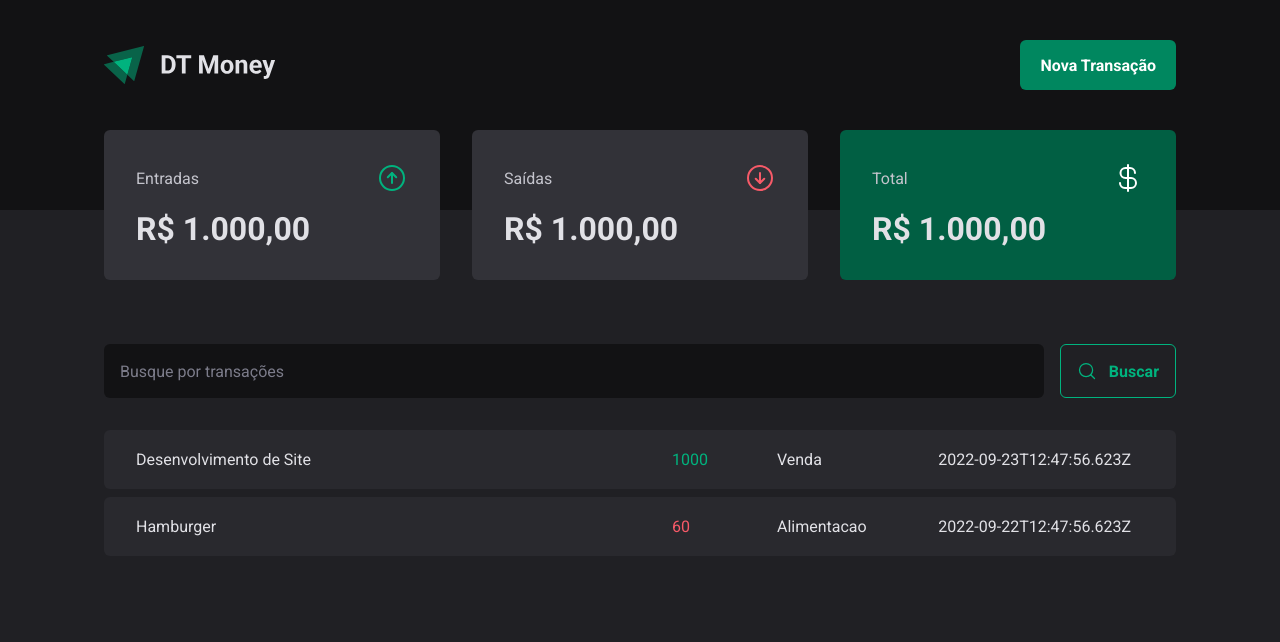
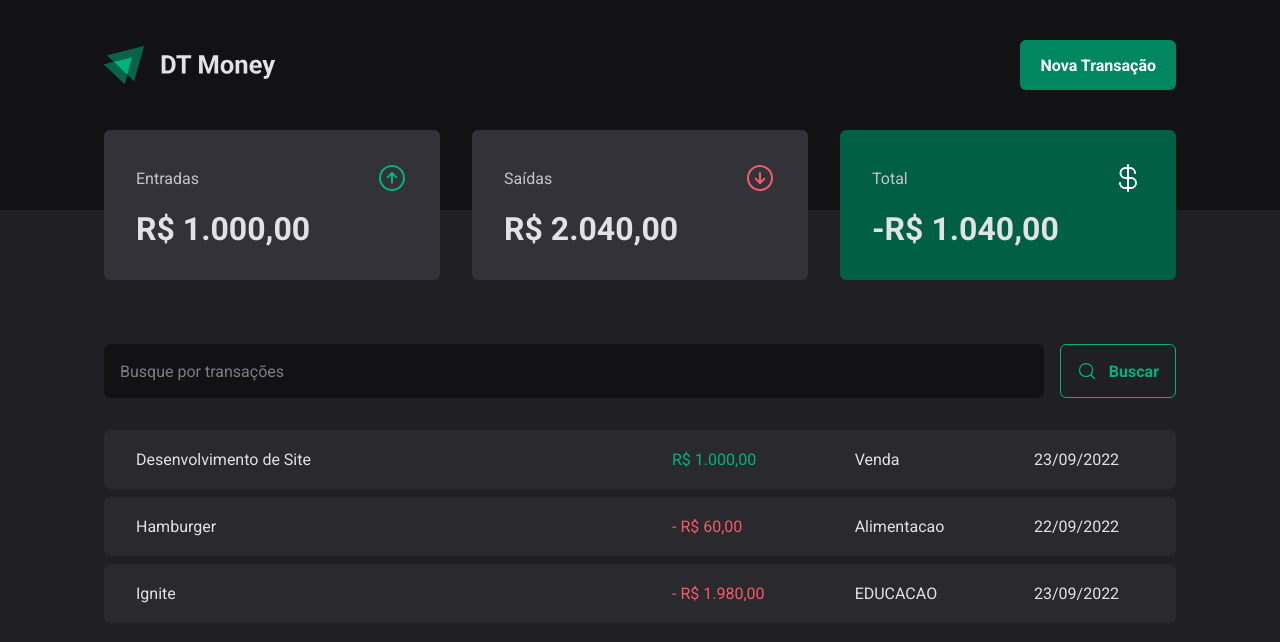
Before and after one commit to rodrocha444/dt-money-rocketseat, a React (Vite) app: page / in a window 1280 px wide. Shown: the top 642 px of the page. Built offline with nearby package versions, Linux system fonts and the light colour scheme; data requests are answered from the project's data file.

Commit message:
projeto prolongado

```diff
--- a/package.json
+++ b/package.json
@@ -10,13 +10,16 @@
     "preview": "vite preview"
   },
   "dependencies": {
+    "@hookform/resolvers": "^2.9.8",
     "@radix-ui/react-dialog": "^1.0.0",
     "@radix-ui/react-radio-group": "^1.0.0",
     "@types/styled-components": "^5.1.26",
     "phosphor-react": "^1.4.1",
     "react": "^18.2.0",
     "react-dom": "^18.2.0",
-    "styled-components": "^5.3.5"
+    "react-hook-form": "^7.36.1",
+    "styled-components": "^5.3.5",
+    "zod": "^3.19.1"
   },
   "devDependencies": {
     "@types/react": "^18.0.17",
--- a/server.json
+++ b/server.json
@@ -9,12 +9,20 @@
       "createdAt": "2022-09-23T12:47:56.623Z"
     },
     {
-      "id": 1,
+      "id": 2,
       "description": "Hamburger",
       "type": "outcome",
       "category": "Alimentacao",
       "price": 60,
       "createdAt": "2022-09-22T12:47:56.623Z"
+    },
+    {
+      "id": 3,
+      "description": "Ignite",
+      "type": "outcome",
+      "category": "EDUCACAO",
+      "price": 1980,
+      "createdAt": "2022-09-23T12:47:56.623Z"
     }
   ]
 }
--- a/src/App.tsx
+++ b/src/App.tsx
@@ -1,4 +1,5 @@
 import { ThemeProvider } from "styled-components";
+import { TransactionsProvider } from "./contexts/TransactionsContext";
 import { Transactions } from "./pages/Transactions";
 import { GlobalStyle } from "./styles/global";
 import { defaultTheme } from "./styles/themes/default";
@@ -6,7 +7,9 @@
 export function App() {
   return (
     <ThemeProvider theme={defaultTheme}>
-      <Transactions />
+      <TransactionsProvider>
+        <Transactions />
+      </TransactionsProvider>
 
       <GlobalStyle />
     </ThemeProvider>
--- a/src/components/NewTransactionModal/index.tsx
+++ b/src/components/NewTransactionModal/index.tsx
@@ -2,8 +2,24 @@
 
 import { CloseButton, Content, Overlay, TransactionType, TransactionTypeButton } from "./styles";
 import { ArrowCircleDown, ArrowCircleUp, X } from 'phosphor-react'
+import * as z from 'zod'
+import { useForm } from "react-hook-form";
+import { zodResolver } from '@hookform/resolvers/zod'
+
+const newTransactionFormSchema = z.object({
+  description: z.string(),
+  price: z.number(),
+  category: z.string(),
+  type: z.enum(['income', 'outcome']),
+})
+
+type NewTransactionFormInputs = z.infer<typeof newTransactionFormSchema>
 
 export function NewTransactionModal() {
+  const { register, handleSubmit } = useForm<NewTransactionFormInputs>({
+    resolver: zodResolver(newTransactionFormSchema)
+  })
+
   return (
     <Dialog.Portal>
       <Overlay />
@@ -11,7 +27,7 @@
       <Content>
         <Dialog.Title>Nova Transação</Dialog.Title>
         <CloseButton>
-          <X size={24}/>
+          <X size={24} />
         </CloseButton>
 
         <form action="">
@@ -21,12 +37,12 @@
 
           <TransactionType>
             <TransactionTypeButton variant="income" value="income">
-                <ArrowCircleUp size={24}/>
+              <ArrowCircleUp size={24} />
               Entrada
             </TransactionTypeButton>
 
             <TransactionTypeButton variant='outcome' value="outcome">
-                <ArrowCircleDown size={24}/>
+              <ArrowCircleDown size={24} />
               Saída
             </TransactionTypeButton>
           </TransactionType>
--- a/src/components/Summary/index.tsx
+++ b/src/components/Summary/index.tsx
@@ -1,7 +1,11 @@
 import { SummaryCard, SummaryContainer } from "./styles";
 import { ArrowCircleDown, ArrowCircleUp, CurrencyDollar } from "phosphor-react";
+import { priceFormatter } from "../../utils/formatter";
+import { useSummary } from "../../hooks/useSummary";
 
 export function Summary() {
+  const summary = useSummary()
+
   return (
     <SummaryContainer>
       <SummaryCard>
@@ -11,7 +15,7 @@
           <ArrowCircleUp size={32} color="#00B37e" />
         </header>
 
-        <strong>R$ 1.000,00</strong>
+        <strong>{priceFormatter.format(summary.income)}</strong>
       </SummaryCard>
 
       <SummaryCard>
@@ -21,7 +25,7 @@
           <ArrowCircleDown size={32} color="#f75a68" />
         </header>
 
-        <strong>R$ 1.000,00</strong>
+        <strong>{priceFormatter.format(summary.outcome)}</strong>
       </SummaryCard>
 
       <SummaryCard variant="green">
@@ -31,7 +35,7 @@
           <CurrencyDollar size={32} color="#fff" />
         </header>
 
-        <strong>R$ 1.000,00</strong>
+        <strong>{priceFormatter.format(summary.total)}</strong>
       </SummaryCard>
     </SummaryContainer>
   )
--- /dev/null
+++ b/src/contexts/TransactionsContext.tsx
@@ -0,0 +1,41 @@
+import { createContext, ReactNode, useEffect, useState } from "react";
+
+interface Transaction {
+  id: number;
+  description: string;
+  type: 'income' | 'outcome';
+  price: number;
+  category: string;
+  createdAt: string;
+}
+
+interface TransactionContextType {
+  transactions: Transaction[]
+}
+
+interface TransactionContextProviderProps {
+  children: ReactNode
+}
+
+export const TransactionsContext = createContext({} as TransactionContextType)
+
+export function TransactionsProvider({ children }: TransactionContextProviderProps) {
+  const [transactions, setTransactions] = useState<Transaction[]>([]);
+
+  async function loadTransactions() {
+    const response = await fetch('http://localhost:3000/transactions')
+    const data = await response.json();
+
+    setTransactions(data);
+  }
+
+  useEffect(() => {
+    loadTransactions();
+  }, [])
+
+  return (
+    <TransactionsContext.Provider value={{ transactions }}>
+      {children}
+    </TransactionsContext.Provider>
+  )
+}
--- /dev/null
+++ b/src/hooks/useSummary.ts
@@ -0,0 +1,24 @@
+import { useContext } from "react"
+import { TransactionsContext } from "../contexts/TransactionsContext"
+
+export function useSummary() {
+  const { transactions } = useContext(TransactionsContext)
+
+  const summary = transactions.reduce((acc, transaction) => {
+    if (transaction.type === 'income') {
+      acc.income += transaction.price
+      acc.total += transaction.price
+    } else {
+      acc.outcome += transaction.price
+      acc.total -= transaction.price
+    }
+
+    return acc;
+  }, {
+    income: 0,
+    outcome: 0,
+    total: 0,
+  })
+
+  return summary
+}
--- a/src/pages/Transactions/components/SearchForm/index.tsx
+++ b/src/pages/Transactions/components/SearchForm/index.tsx
@@ -1,13 +1,39 @@
 import { SeachFormContainer } from "./styles";
 import { MagnifyingGlass } from 'phosphor-react'
+import { useForm } from 'react-hook-form'
+import * as z from 'zod'
+import { zodResolver } from '@hookform/resolvers/zod'
+
+const searchFormSchema = z.object({
+  query: z.string()
+})
+
+type SearchFormInputs = z.infer<typeof searchFormSchema>
 
 export function SearchForm() {
+  const {
+    register,
+    handleSubmit,
+    formState: { isSubmitting }
+  } = useForm<SearchFormInputs>({
+    resolver: zodResolver(searchFormSchema),
+  })
+
+  async function handleSearchTransactions(data: SearchFormInputs) {
+    await new Promise(resolve => setTimeout(resolve, 2000))
+    console.log(data)
+  }
+
   return (
-    <SeachFormContainer>
-      <input type="text" placeholder="Busque por transações" />
+    <SeachFormContainer onSubmit={handleSubmit(handleSearchTransactions)}>
+      <input
+        type="text"
+        placeholder="Busque por transações"
+        {...register('query')}
+      />
 
-      <button type="submit">
-        <MagnifyingGlass size={20}/>
+      <button type="submit" disabled={isSubmitting}>
+        <MagnifyingGlass size={20} />
         Buscar
       </button>
     </SeachFormContainer>
--- a/src/pages/Transactions/components/SearchForm/styles.ts
+++ b/src/pages/Transactions/components/SearchForm/styles.ts
@@ -33,8 +33,13 @@
       background 0.2s,
       color 0.2s,
       border 0.2s;
+    cursor: pointer;
+    &:disabled{
+      opacity: 0.6;
+      cursor: not-allowed;
+    }
 
-    &:hover{
+    &:not(:disabled):hover{
       background: ${props => props.theme["green-500"]};
       border: 1px solid ${props => props.theme["green-500"]};
       color:${props => props.theme["white"]};
--- a/src/pages/Transactions/index.tsx
+++ b/src/pages/Transactions/index.tsx
@@ -1,31 +1,15 @@
-import { useEffect, useState } from "react";
+import { useContext, useEffect, useState } from "react";
 import { Header } from "../../components/Header";
 import { Summary } from "../../components/Summary";
+import { TransactionsContext } from "../../contexts/TransactionsContext";
+import { dateFormatter, priceFormatter } from "../../utils/formatter";
 import { SearchForm } from "./components/SearchForm";
 import { PriceHighlight, TransactionsContainer, TransactionsTable } from "./styles";
 
-interface Transaction {
-  id: number;
-  description: string;
-  type: 'income' | 'outcome';
-  price: number;
-  category: string;
-  createdAt: string;
-}
+
 
 export function Transactions() {
-  const [transactions, setTransactions] = useState<Transaction[]>([]);
-
-  async function loadTransactions() {
-    const response = await fetch('http://localhost:3000/transactions')
-    const data = await response.json();
-
-    setTransactions(data);
-  }
-
-  useEffect(() => {
-    loadTransactions();
-  }, [])
+  const { transactions } = useContext(TransactionsContext)
 
   return (
     <div>
@@ -42,10 +26,11 @@
                 <tr key={transaction.id}>
                   <td width="50%">{transaction.description}</td>
                   <PriceHighlight variant={transaction.type}>
-                    {transaction.price}
+                    {transaction.type === 'outcome' && '- '}
+                    {priceFormatter.format(transaction.price)}
                   </PriceHighlight>
                   <td>{transaction.category}</td>
-                  <td>{transaction.createdAt}</td>
+                  <td>{dateFormatter.format(new Date(transaction.createdAt))}</td>
                 </tr>
               )
             })}
--- /dev/null
+++ b/src/utils/formatter.ts
@@ -0,0 +1,6 @@
+export const dateFormatter = new Intl.DateTimeFormat('pt-BR')
+
+export const priceFormatter = new Intl.NumberFormat('pt-BR', {
+  style: 'currency',
+  currency: 'BRL'
+})
```
Also changed, not shown: 1 other file (tests, documents, lock files or other folders). Lines whose indentation alone changed are shown as unchanged.
